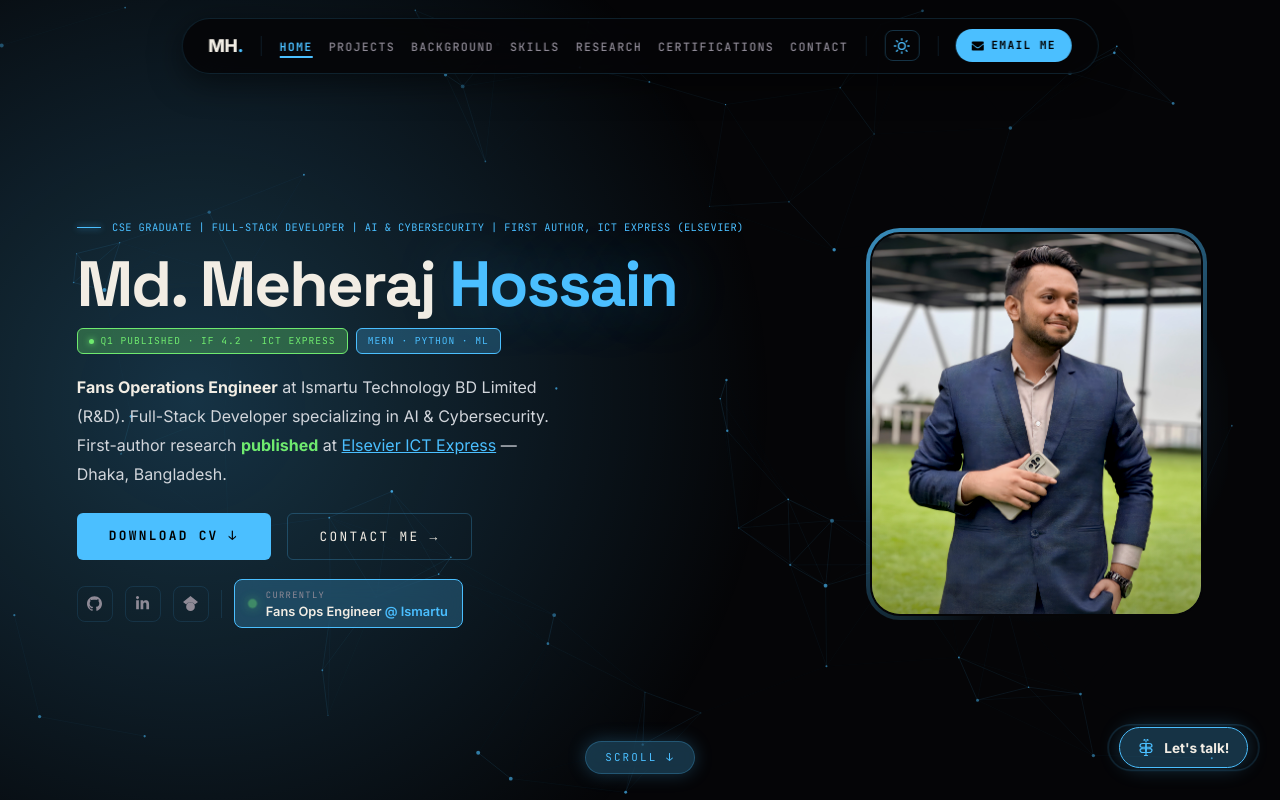
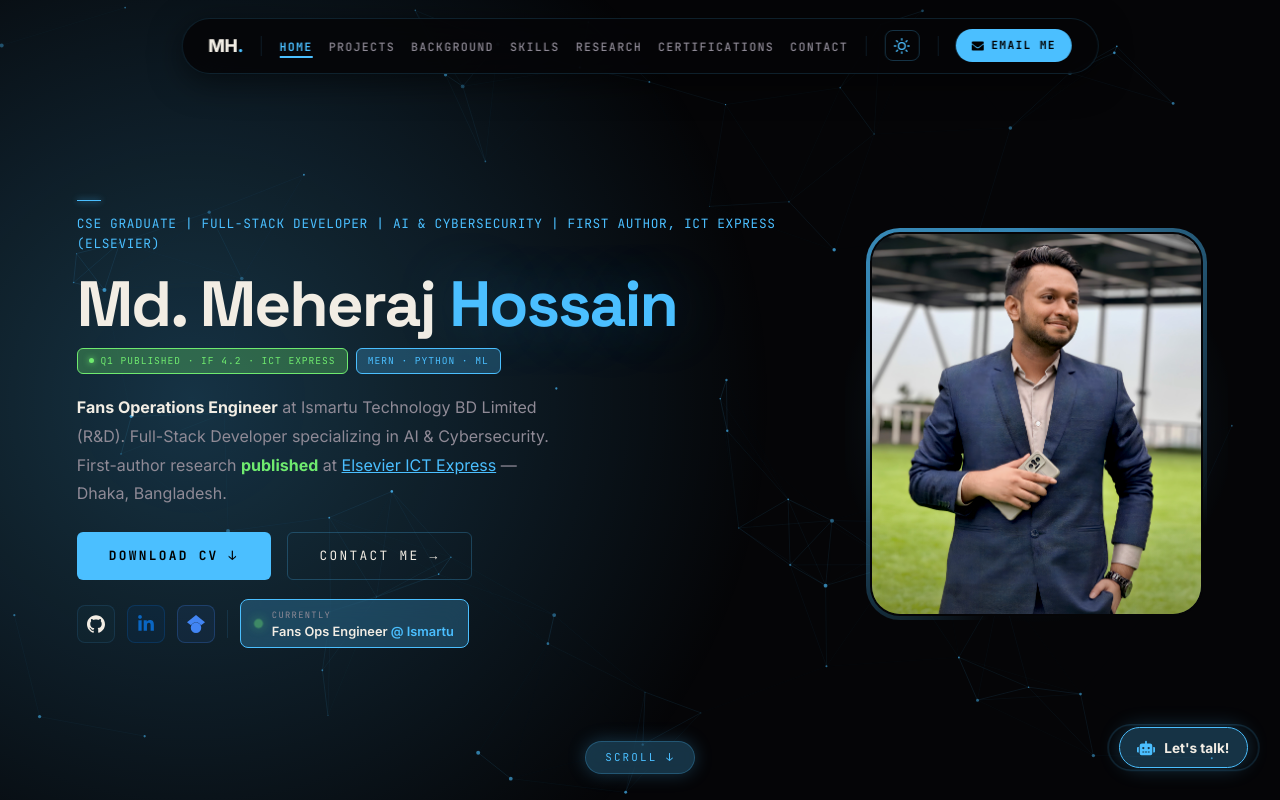
Before and after one commit to mhstyles7/Portfolio, a Next.js app in the folder mhportfolio/: page / in a window 1280 px wide. Shown: the top 800 px of the page. Built offline with nearby package versions, Linux system fonts and the light colour scheme.

Commit message:
feat: add Gemini-powered AI chatbot integration to portfolio interface

```diff
--- a/mhportfolio/app/actions/chat.ts
+++ b/mhportfolio/app/actions/chat.ts
@@ -35,19 +35,27 @@ PERSONALITY & PREFERENCES:
 
 Be helpful and conversational. If asked a personal question, answer based on the facts above.`
 
-export async function askGemini(text: string) {
+export async function askGemini(history: {role: string, text: string}[]) {
   const apiKey = process.env.GEMINI_API_KEY
   if (!apiKey) {
     return "Error: The site owner hasn't configured the Gemini API key yet!"
   }
 
   try {
+    // Gemini API requires the first message in the history to be from the user.
+    // We strip out the initial hardcoded bot greeting to prevent validation errors.
+    const validHistory = history.filter((m, i) => !(i === 0 && m.role === 'bot'))
+    const formattedContents = validHistory.map(m => ({
+      role: m.role === 'bot' ? 'model' : 'user',
+      parts: [{ text: m.text }]
+    }))
+
     const res = await fetch(`https://generativelanguage.googleapis.com/v1beta/models/gemini-2.5-flash:generateContent?key=${apiKey}`, {
       method: 'POST',
       headers: { 'Content-Type': 'application/json' },
       body: JSON.stringify({
         system_instruction: { parts: [{ text: SYS }] },
-        contents: [{ parts: [{ text }], role: 'user' }]
+        contents: formattedContents
       })
     })
 
--- a/mhportfolio/app/components/Chatbot.tsx
+++ b/mhportfolio/app/components/Chatbot.tsx
@@ -1,30 +1,7 @@
 'use client'
 import { useState, useRef } from 'react'
 import { askGemini } from '../actions/chat'
-
-/* ── AI Brain SVG icon used in both FAB and header ── */
-function AiIcon({ size = 22, color = 'var(--blue)' }: { size?: number; color?: string }) {
-  return (
-    <svg width={size} height={size} viewBox="0 0 24 24" fill="none" stroke={color} strokeWidth="1.6" strokeLinecap="round" strokeLinejoin="round">
-      {/* Brain outline */}
-      <path d="M9.5 2a2.5 2.5 0 0 1 5 0" />
-      <path d="M12 2v2" />
-      {/* Left brain lobe */}
-      <path d="M4 9.5a3.5 3.5 0 0 1 3.5-3.5H12v5H7.5A3.5 3.5 0 0 1 4 9.5z" />
-      {/* Right brain lobe */}
-      <path d="M20 9.5a3.5 3.5 0 0 0-3.5-3.5H12v5h4.5A3.5 3.5 0 0 0 20 9.5z" />
-      {/* Bottom left lobe */}
-      <path d="M4 14.5a3.5 3.5 0 0 0 3.5 3.5H12v-5H7.5A3.5 3.5 0 0 0 4 14.5z" />
-      {/* Bottom right lobe */}
-      <path d="M20 14.5a3.5 3.5 0 0 1-3.5 3.5H12v-5h4.5A3.5 3.5 0 0 1 20 14.5z" />
-      {/* Circuit dots */}
-      <circle cx="12" cy="11" r="1" fill={color} stroke="none" />
-      <path d="M12 12v4" />
-      <path d="M10 22h4" />
-      <path d="M12 18v4" />
-    </svg>
-  )
-}
+import { FaRobot } from 'react-icons/fa'
 
 export default function Chatbot() {
   const [open, setOpen] = useState(false)
@@ -40,10 +17,11 @@ export default function Chatbot() {
     if(!text.trim()) return
     setInp('')
     setSugsVisible(false)
-    setMsgs(m => [...m, {role:'user',text}])
+    const newMsgs = [...msgs, {role:'user' as const, text}]
+    setMsgs(newMsgs)
     setLoading(true)
     try {
-      const reply = await askGemini(text)
+      const reply = await askGemini(newMsgs)
       setMsgs(m => [...m, {role:'bot',text:reply}])
     } catch {
       setMsgs(m => [...m, {role:'bot',text:"Something went wrong. Please try again!"}])
@@ -68,7 +46,7 @@ export default function Chatbot() {
         onMouseEnter={e => { e.currentTarget.style.boxShadow='0 0 35px var(--blue-glow)'; e.currentTarget.style.transform='scale(1.05)' }}
         onMouseLeave={e => { e.currentTarget.style.boxShadow='0 0 20px var(--blue-glow)'; e.currentTarget.style.transform='scale(1)' }}>
         <div style={{ position:'absolute', inset:0, borderRadius:30, border:'1px solid var(--blue)', animation:'ping 2.8s ease-out infinite' }}/>
-        <AiIcon size={18} />
+        <FaRobot size={18} color="var(--blue)" />
         <span style={{ fontFamily: 'Inter,sans-serif', fontWeight: 700, fontSize: '0.85rem', color: 'var(--text)', whiteSpace: 'nowrap' }}>Let's talk!</span>
         <style>{`@keyframes ping{0%{transform:scale(1);opacity:.6}100%{transform:scale(1.3);opacity:0}}`}</style>
       </button>
@@ -85,7 +63,7 @@ export default function Chatbot() {
             boxShadow: '0 0 12px var(--blue-glow)',
             display: 'flex', alignItems: 'center', justifyContent: 'center',
           }}>
-            <AiIcon size={20} />
+            <FaRobot size={20} color="var(--blue)" />
           </div>
           <div style={{ flex:1 }}>
             <div style={{ fontFamily:'Inter,sans-serif', fontWeight:700, fontSize:'0.88rem', color:'var(--text)' }}>Meheraj's AI</div>
--- a/mhportfolio/app/components/panels/Hero.tsx
+++ b/mhportfolio/app/components/panels/Hero.tsx
@@ -5,9 +5,9 @@ import { SiGooglescholar, SiGithub } from 'react-icons/si'
 import { FaLinkedinIn } from 'react-icons/fa'
 
 const socials = [
-  { href: 'https://github.com/mhstyles7', Icon: SiGithub,         label: 'GitHub' },
-  { href: 'https://www.linkedin.com/in/md-meheraj-hossain/', Icon: FaLinkedinIn,      label: 'LinkedIn' },
-  { href: 'https://scholar.google.com/citations?user=wl2xVSQAAAAJ&hl=en', Icon: SiGooglescholar, label: 'Scholar' },
+  { href: 'https://github.com/mhstyles7', Icon: SiGithub,         label: 'GitHub',   color: 'var(--text)' },
+  { href: 'https://www.linkedin.com/in/md-meheraj-hossain/', Icon: FaLinkedinIn,      label: 'LinkedIn', color: '#0a66c2' },
+  { href: 'https://scholar.google.com/citations?user=wl2xVSQAAAAJ&hl=en', Icon: SiGooglescholar, label: 'Scholar',  color: '#4285F4' },
 ]
 
 export default function Hero() {
@@ -41,13 +41,12 @@ export default function Hero() {
         transition={{ duration: 0.8, ease: 'easeOut' }}
         style={{ flex: '1 1 400px', minWidth: 0, position: 'relative', zIndex: 1, width: '100%' }}
       >
-        {/* Subtitle — hidden on very small screens, shortened */}
         <div style={{
-          display: 'flex', alignItems: 'center', gap: '0.7rem',
-          fontFamily: 'JetBrains Mono,monospace', fontSize: '0.65rem',
-          letterSpacing: '0.04em', textTransform: 'uppercase',
+          display: 'flex', alignItems: 'center', gap: '0.8rem',
+          fontFamily: 'JetBrains Mono,monospace', fontSize: '0.8rem',
+          letterSpacing: '0.05em', textTransform: 'uppercase',
           color: 'var(--blue)', marginBottom: '1rem', flexWrap: 'wrap',
-          lineHeight: 1.5,
+          lineHeight: 1.6,
         }}>
           <span style={{ width: 24, height: 1, background: 'var(--blue)', boxShadow: `0 0 6px var(--blue)`, display: 'block', flexShrink: 0 }} />
           <span className="hero-subtitle-full">CSE Graduate | Full-Stack Developer | AI & Cybersecurity | First Author, ICT Express (Elsevier)</span>
@@ -89,9 +88,9 @@ export default function Hero() {
 
         <p style={{
           fontFamily: 'Inter,sans-serif', fontSize: '1rem',
-          lineHeight: 1.8, color: '#d1d5db', maxWidth: 480, marginBottom: '1.5rem',
+          lineHeight: 1.8, color: 'var(--text-secondary)', maxWidth: 480, marginBottom: '1.5rem',
         }}>
-          <strong style={{ color: 'var(--text)' }}>Fans Operations Engineer</strong> at Ismartu Technology BD Limited (R&amp;D).
+          <strong style={{ color: 'var(--text)' }}>Fans Operations Engineer</strong>{' '}at Ismartu Technology BD Limited (R&amp;D).
           Full-Stack Developer specializing in AI &amp; Cybersecurity.{' '}
           First-author research <strong style={{ color: 'var(--green)' }}>published</strong> at{' '}
           <a href="https://doi.org/10.1016/j.icte.2026.05.001" target="_blank" rel="noreferrer" style={{ color: 'var(--blue)', textDecoration: 'underline' }}>
@@ -150,22 +149,24 @@ export default function Hero() {
           {socials.map(s => (
             <a key={s.label} href={s.href} target="_blank" rel="noreferrer" aria-label={s.label}
               style={{
-                width: 36, height: 36, borderRadius: 8, display: 'flex', alignItems: 'center', justifyContent: 'center',
-                border: '1px solid var(--border)', background: 'transparent', color: 'var(--muted)',
+                width: 38, height: 38, borderRadius: 8, display: 'flex', alignItems: 'center', justifyContent: 'center',
+                border: s.label === 'GitHub' ? '1px solid var(--border)' : `1px solid ${s.color}40`,
+                background: s.label === 'GitHub' ? 'var(--input-bg)' : `${s.color}15`,
+                color: s.label === 'GitHub' ? 'var(--text)' : s.color,
                 transition: 'all 0.25s', textDecoration: 'none',
               }}
               onMouseEnter={e => {
-                (e.currentTarget as HTMLElement).style.color = 'var(--blue)'
-                ;(e.currentTarget as HTMLElement).style.borderColor = 'var(--blue)'
-                ;(e.currentTarget as HTMLElement).style.background = 'var(--blue-glow)'
+                (e.currentTarget as HTMLElement).style.background = s.label === 'GitHub' ? 'var(--text)' : s.color
+                ;(e.currentTarget as HTMLElement).style.color = s.label === 'GitHub' ? 'var(--bg)' : '#fff'
+                ;(e.currentTarget as HTMLElement).style.boxShadow = s.label === 'GitHub' ? '0 0 15px var(--text)' : `0 0 15px ${s.color}80`
               }}
               onMouseLeave={e => {
-                (e.currentTarget as HTMLElement).style.color = 'var(--muted)'
-                ;(e.currentTarget as HTMLElement).style.borderColor = 'var(--border)'
-                ;(e.currentTarget as HTMLElement).style.background = 'transparent'
+                (e.currentTarget as HTMLElement).style.background = s.label === 'GitHub' ? 'var(--input-bg)' : `${s.color}15`
+                ;(e.currentTarget as HTMLElement).style.color = s.label === 'GitHub' ? 'var(--text)' : s.color
+                ;(e.currentTarget as HTMLElement).style.boxShadow = 'none'
               }}
             >
-              <s.Icon size={15} />
+              <s.Icon size={18} />
             </a>
           ))}
 
--- a/mhportfolio/app/components/panels/Research.tsx
+++ b/mhportfolio/app/components/panels/Research.tsx
@@ -257,14 +257,14 @@ export default function Research() {
           {/* Title & Subtitle */}
           <div style={{ position: 'relative', zIndex: 2, maxWidth: 850 }}>
             <motion.div initial={{ opacity: 0, y: 20 }} whileInView={{ opacity: 1, y: 0 }} viewport={{ once: true }}>
-              <div style={{ fontFamily: 'JetBrains Mono,monospace', fontSize: '0.75rem', letterSpacing: '0.2em', textTransform: 'uppercase', color: '#4BBFFF', marginBottom: '1rem', display: 'flex', alignItems: 'center', gap: '0.7rem' }}>
-                <span style={{ width: 20, height: 2, background: '#4BBFFF', display: 'block' }} />
+              <div style={{ fontFamily: 'JetBrains Mono,monospace', fontSize: '0.75rem', letterSpacing: '0.2em', textTransform: 'uppercase', color: 'var(--blue)', marginBottom: '1rem', display: 'flex', alignItems: 'center', gap: '0.7rem' }}>
+                <span style={{ width: 20, height: 2, background: 'var(--blue)', display: 'block' }} />
                 Event Showcase
               </div>
-              <h3 style={{ fontFamily: 'Inter,sans-serif', fontWeight: 800, fontSize: 'clamp(1.5rem, 3vw, 2.5rem)', color: '#fff', lineHeight: 1.15, marginBottom: '1rem', textShadow: '0 2px 10px rgba(0,0,0,0.5)' }}>
+              <h3 style={{ fontFamily: 'Inter,sans-serif', fontWeight: 800, fontSize: 'clamp(1.5rem, 3vw, 2.5rem)', color: 'var(--text)', lineHeight: 1.15, marginBottom: '1rem' }}>
                 North South University Cybersecurity Center (NSU CSC) Showcase 2026
               </h3>
-              <p style={{ fontFamily: 'Inter,sans-serif', fontSize: 'clamp(0.95rem, 1.2vw, 1.1rem)', color: '#eaeaea', lineHeight: 1.6, textShadow: '0 1px 5px rgba(0,0,0,0.5)' }}>
+              <p style={{ fontFamily: 'Inter,sans-serif', fontSize: 'clamp(0.95rem, 1.2vw, 1.1rem)', color: 'var(--text-secondary)', lineHeight: 1.6 }}>
                 Presented our Q1-indexed research and AI-powered cybersecurity platform during the inaugural NSU Cybersecurity Center Showcase.
               </p>
             </motion.div>
```
Also changed, not shown: mhportfolio/app/components/panels/Contact.tsx (+17 -3 lines).
